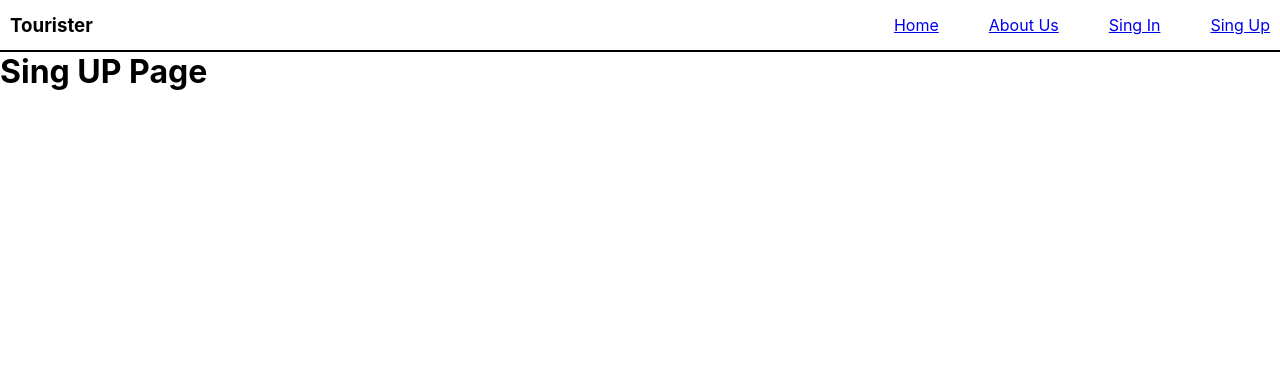
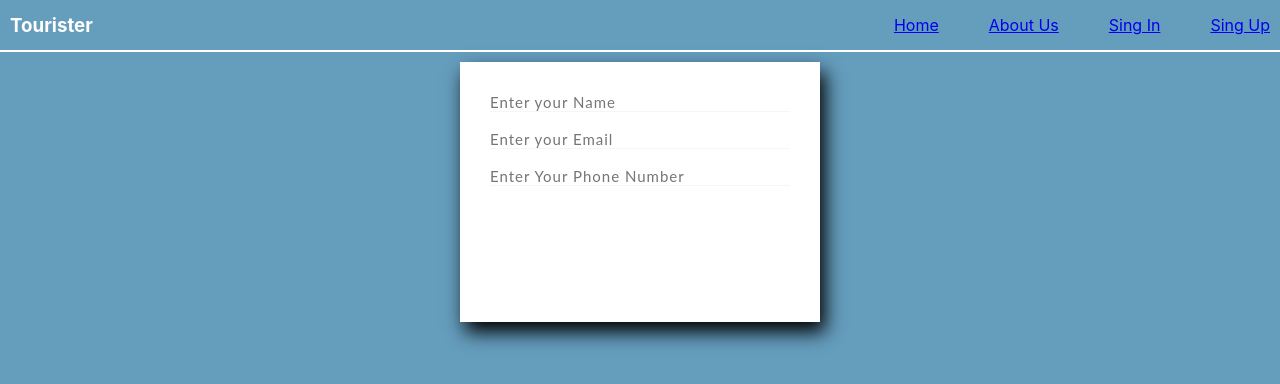
Before and after one commit to puneet0408/FrontEnd, a React (Create React App) app: page /singup in a window 1280 px wide. Shown: the top 384 px of the page. Built offline with nearby package versions, Linux system fonts and the light colour scheme.

Commit message:
Working on Sinnup Form

```diff
--- a/src/componets/Home.js
+++ b/src/componets/Home.js
@@ -1,9 +1,6 @@
+// import {useState} from 'react'
 let Home = () =>
 {
-    return (
-        <>
-        <h1>Home Page</h1>
-        </>
-    );
+   return (<>home</>);
 };
 export default Home;
--- a/src/componets/Navbar.css
+++ b/src/componets/Navbar.css
@@ -35,12 +35,32 @@
 {
     display: none;
 }
+.form
+{
+  width: 300px;
+  height: 200px;
+  margin: 10px auto;
+  padding: 30px;
+  background-color: white;
+  box-shadow: 5px 10px 18px black;
+  z-index: 2;
+}
+.form *
+{
+  width: 250px;
+}
+.effect-1
+{
+  border: 0; padding: 0;
+}
+input.effect-1{font: 15px "Lato", Arial, sans-serif; color: #333; width: 100%; box-sizing: border-box; letter-spacing: 1px; border-bottom: 0.1px groove #f7f5f5}
+.focus-border{left: 0; width: 0; height: 2px; background-color: #4caf50; transition: 0.4s;margin-bottom: 15px;}
+.effect-1:focus + .focus-border{width: 100%; transition: 0.4s;}
 /*Navigation Bar of Mobile Phones*/
 @media only screen and (max-width: 600px)
 {
     .nav
     {
-        position: absolute;
         flex-direction: column;
         width: 100%;
         border-bottom: none;
--- a/src/componets/Singup.js
+++ b/src/componets/Singup.js
@@ -1,9 +1,47 @@
-let Singup = () =>
+import {useState} from 'react'
+let Signup = () =>
 {
+    const [inputs, setInputs] = useState({});
+
+    const handleChange = (event) => {
+      const name = event.target.name;
+      const value = event.target.value;
+      setInputs(values => ({...values, [name]: value}))
+    }
+
+    const handleSubmit = (event) => {
+      event.preventDefault();
+      console.log(inputs);
+    }
     return (
-        <>
-        <h1>Sing UP Page</h1>
-        </>
+        <form onSubmit={handleSubmit}>
+        <div className='form'>
+      <input className='effect-1'
+        type="text"
+        name="username"
+        placeholder="Enter your Name"
+        value={inputs.username || ""}
+        onChange={handleChange}
+      />
+      <div className="focus-border"></div>
+      <input className='effect-1'
+        type="email"
+        name="email"
+        placeholder="Enter your Email"
+        value={inputs.email || ""}
+        onChange={handleChange}
+      />
+      <div className="focus-border"></div>
+      <input className='effect-1'
+        type="tel"
+        name="phone"
+        placeholder="Enter Your Phone Number"
+        value={inputs.phone || ""}
+        onChange={handleChange}
+      />
+      <div className="focus-border" ></div>
+        </div>
+    </form>
     );
 };
-export default Singup;
+export default Signup;
--- a/src/index.css
+++ b/src/index.css
@@ -8,6 +8,8 @@ body {
   box-sizing: border-box;
   margin: 0px;
   padding: 0px;
+  background-color: #659DBD;
+  color: white;
 }
 *
 {
@@ -16,6 +18,7 @@ body {
   margin-top: auto;
   margin-bottom: auto;
 }
+:focus{outline: none;}
 code {
   font-family: source-code-pro, Menlo, Monaco, Consolas, 'Courier New',
     monospace;
```
